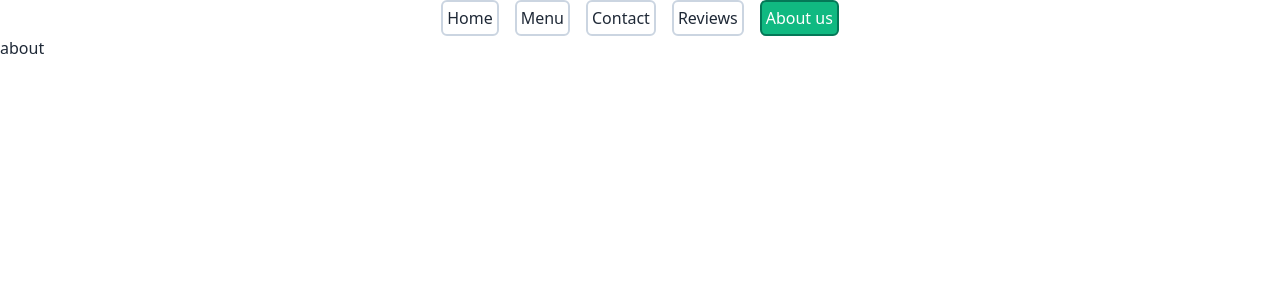
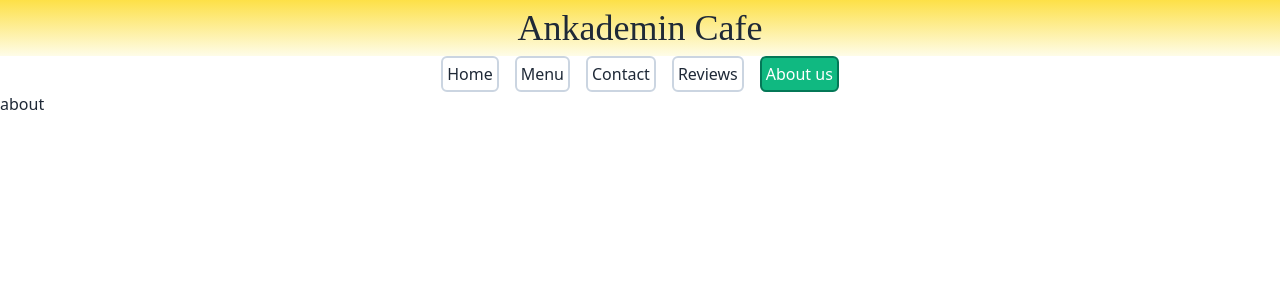
Before and after one commit to henrikvilhelmberglund/HTMLCSS-Assignment, a SvelteKit app: page /about-us in a window 1280 px wide. Shown: the top 300 px of the page. Built offline with nearby package versions, Linux system fonts and the light colour scheme; a web font is replaced by a local one.

Commit message:
feat: :sparkles: put header in a header tag

```diff
--- a/src/routes/+layout.svelte
+++ b/src/routes/+layout.svelte
@@ -4,11 +4,15 @@
   import { page } from "$app/stores";
   import { base } from "$app/paths";
   import AHeader from "$lib/AHeader.svelte";
+  import Logo from "$lib/Logo.svelte";
 </script>
 
 <svelte:head>
   <title>{$page.data.title}</title>
 </svelte:head>
+
+<header>
+  <Logo />
 
   <nav class="flex justify-center gap-4">
     <AHeader thisPage="" href="{base}/">Home</AHeader>
@@ -17,4 +21,5 @@
     <AHeader thisPage="reviews" href="{base}/reviews">Reviews</AHeader>
     <AHeader thisPage="about-us" href="{base}/about-us">About us</AHeader>
   </nav>
+</header>
 <slot />
```
Lines whose indentation alone changed are shown as unchanged.
